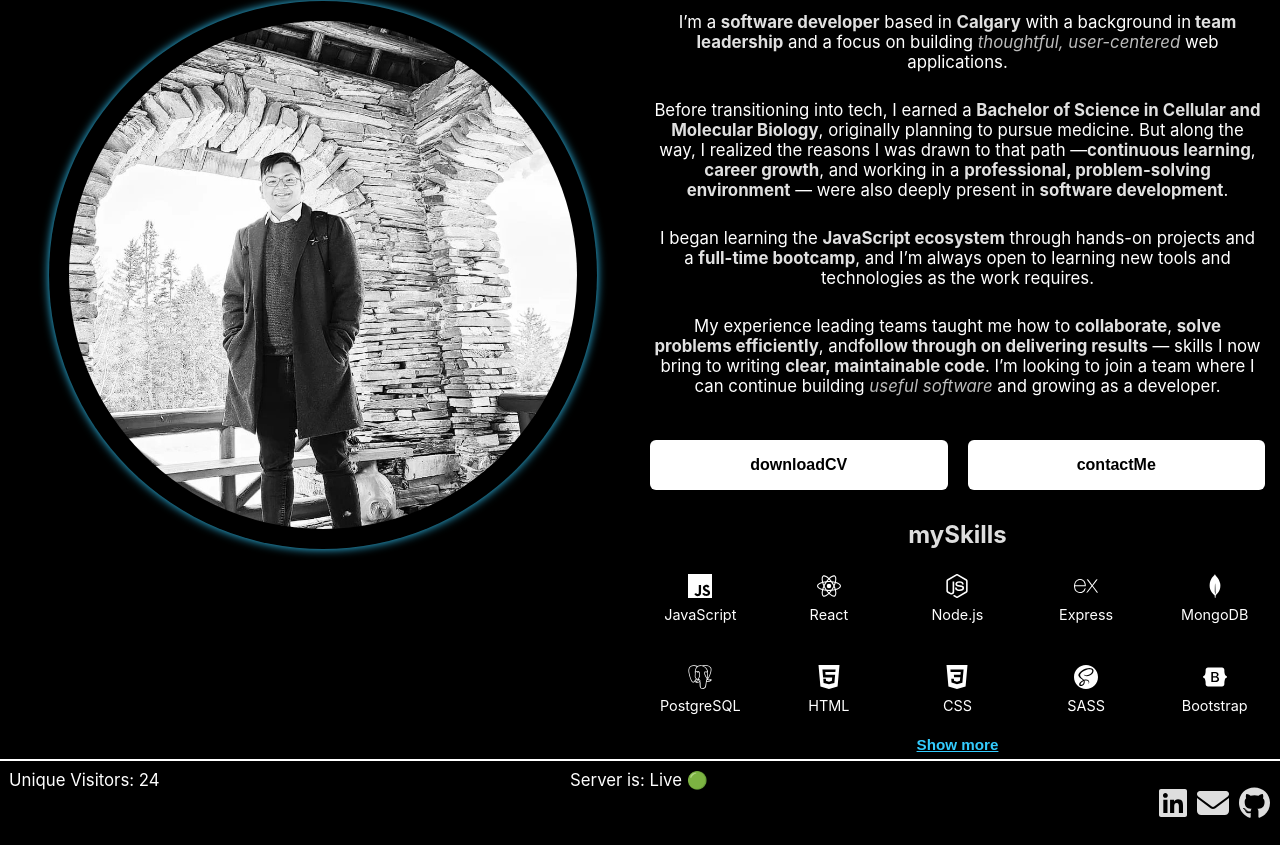
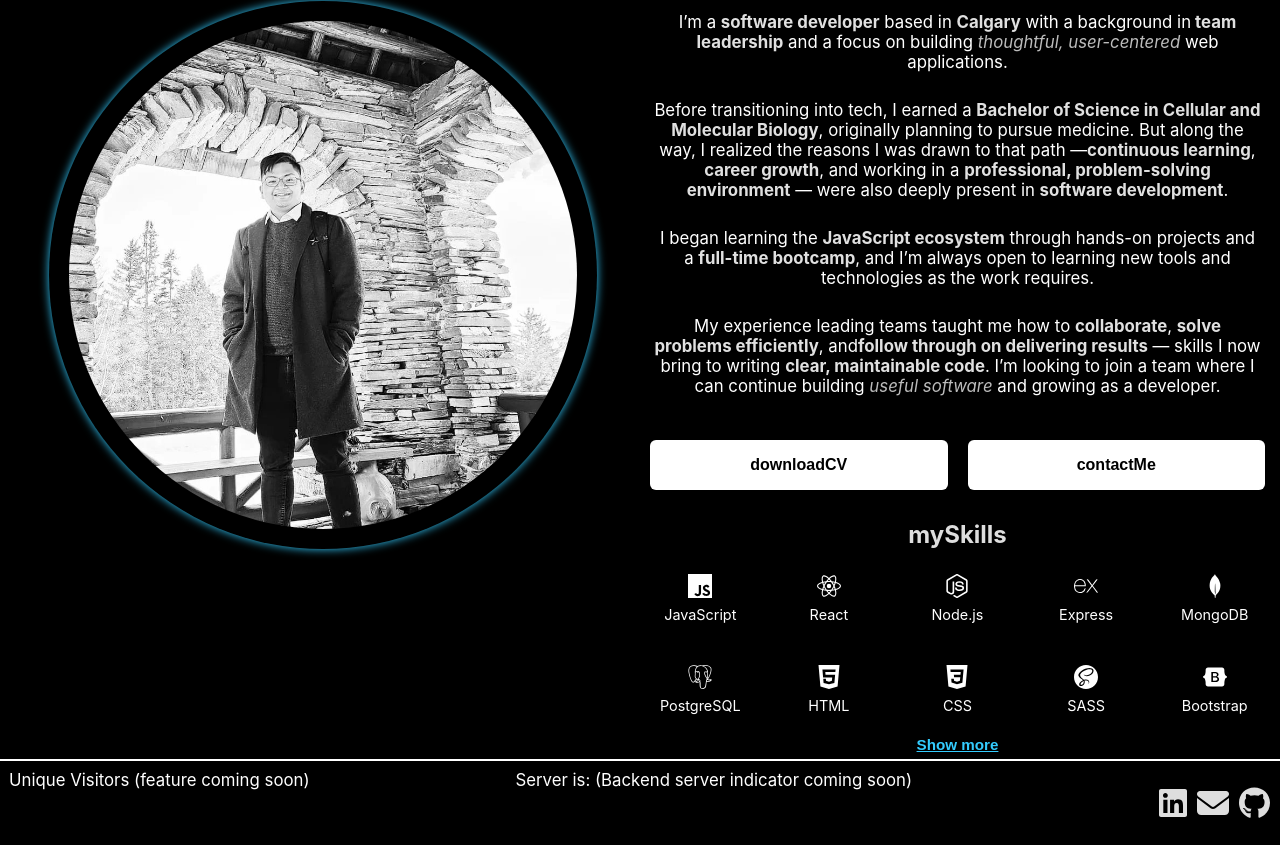
Before and after one commit to alecfaustino/portfolio, a React (Vite) app in the folder frontend/: page / in a window 1280 px wide. Shown: the part 203-1048 px from the top of the page. Built offline with nearby package versions, Linux system fonts and the light colour scheme.

Commit message:
indicate feature coming soon

```diff
--- a/frontend/src/components/Footer.jsx
+++ b/frontend/src/components/Footer.jsx
@@ -9,10 +9,10 @@ const Footer = () => {
     <>
       <footer className="footer_main_container">
         <div>
-          <p>Unique Visitors: 24</p>
+          <p>Unique Visitors (feature coming soon)</p>
         </div>
         <div>
-          <p>Server is: Live 🟢</p>
+          <p>Server is: (Backend server indicator coming soon)</p>
         </div>
         <div className="footer_logo_container">
           <ul>
```
